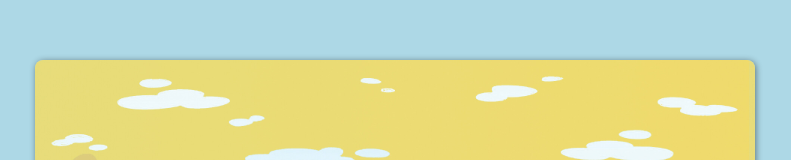
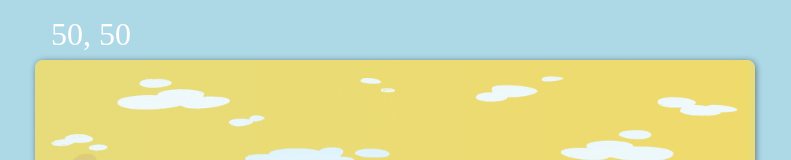
Before and after one commit to dan-kiss-dev-this/bird-launcher, a Next.js app: page / in a window 1280 px wide. Shown: the top 160 px of the page, without its empty margins (245-1036 px from the left). Built offline with nearby package versions, Linux system fonts and the light colour scheme.

Commit message:
added coordinates

```diff
--- a/components/Bird.js
+++ b/components/Bird.js
@@ -1,17 +1,20 @@
-import React from 'react'
-import styled from 'styled-components'
+import React from "react";
+import styled from "styled-components";
 
 const Wrapper = styled.img`
-    position: absolute;
-    height: 50px;
-    bottom: ${props => props.y}px;
-    left: ${props => props.x}px;
-`
+  position: absolute;
+  height: 50px;
+  bottom: ${(props) => props.y}px;
+  left: ${(props) => props.x}px;
+
+  -webkit-user-select: none; /* Safari */
+  -moz-user-select: none; /* Firefox */
+  -ms-user-select: none; /* IE10+/Edge */
+  user-select: none; /* Standard */
+`;
 
 const Bird = ({ x = 50, y = 0 }) => {
-    return (
-        <Wrapper x={x} y={y} src="/images/RedBird.png" />
-    )
-}
+  return <Wrapper x={x} y={y} src="/images/RedBird.png" />;
+};
 
-export default Bird
+export default Bird;
--- a/pages/_document.js
+++ b/pages/_document.js
@@ -1,13 +1,30 @@
-import { Html, Head, Main, NextScript } from 'next/document'
+import Document from "next/document";
+import { ServerStyleSheet } from "styled-components";
 
-export default function Document() {
-  return (
-    <Html lang="en">
-      <Head />
-      <body>
-        <Main />
-        <NextScript />
-      </body>
-    </Html>
-  )
+export default class MyDocument extends Document {
+  static async getInitialProps(ctx) {
+    const sheet = new ServerStyleSheet();
+    const originalRenderPage = ctx.renderPage;
+
+    try {
+      ctx.renderPage = () =>
+        originalRenderPage({
+          enhanceApp: (App) => (props) =>
+            sheet.collectStyles(<App {...props} />),
+        });
+
+      const initialProps = await Document.getInitialProps(ctx);
+      return {
+        ...initialProps,
+        styles: (
+          <>
+            {initialProps.styles}
+            {sheet.getStyleElement()}
+          </>
+        ),
+      };
+    } finally {
+      sheet.seal();
+    }
+  }
 }
--- a/pages/index.js
+++ b/pages/index.js
@@ -1,7 +1,8 @@
-import Head from 'next/head'
-import styled from 'styled-components'
+import { useState } from "react";
+import Head from "next/head";
+import styled from "styled-components";
 
-import Bird from '@/components/Bird'
+import Bird from "@/components/Bird";
 
 const Wrapper = styled.div`
   position: relative;
@@ -12,28 +13,30 @@ const Wrapper = styled.div`
   background-size: contain;
   border-radius: 8px;
   box-shadow: rgba(0, 0, 0, 0.45) 1px 1px 6px;
+  pointer: cursor;
+
   @media (max-width: 720px) {
-    width:100vw;
+    width: 100vw;
     height: 56.25vw;
     border-radius: 0;
   }
-`
+`;
 
 export default function Home() {
+  const [x, setX] = useState(50);
+  const [y, setY] = useState(50);
+
   const onLaunch = (e) => {
-    const leftOffset = window.innerWidth;
-    const topOffset = window.innerHeight;
+    const leftOffset = (window.innerWidth - e.target.clientWidth) / 2;
+    const topOffset = 60;
 
+    const xval = e.pageX - leftOffset;
+    const yval = Math.abs(e.pageY - topOffset - e.target.clientHeight);
+    setX(xval);
+    setY(yval);
 
-    // const background = document.getElementById('background')
-
-    //e.pageX
-    //e.pageY
-    // // const back
-    // console.log(25, background.style.width)
-    console.log(24, e)
-    console.log(28, window)
-  }
+    console.log("x, y", x, y);
+  };
   return (
     <>
       <Head>
@@ -45,8 +48,19 @@ export default function Home() {
 
       <Wrapper onClick={onLaunch} id="background">
         <Bird x={50} y={50}></Bird>
+        <div
+          style={{
+            position: "absolute",
+            padding: "16px",
+            top: "-60px",
+            left: 0,
+            fontSize: "32px",
+            color: "#fff",
+          }}
+        >
+          {Math.floor(x)},{""} {Math.floor(y)}
+        </div>
       </Wrapper>
-
     </>
-  )
+  );
 }
```
